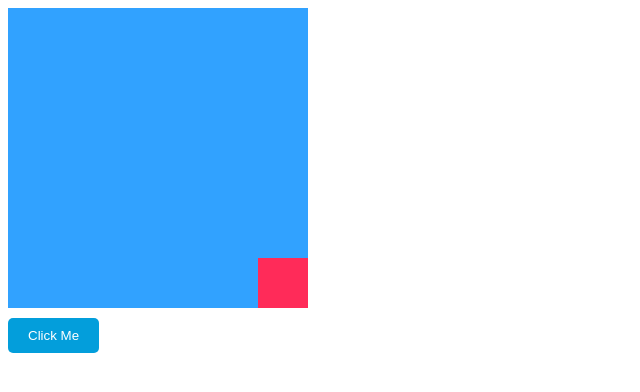
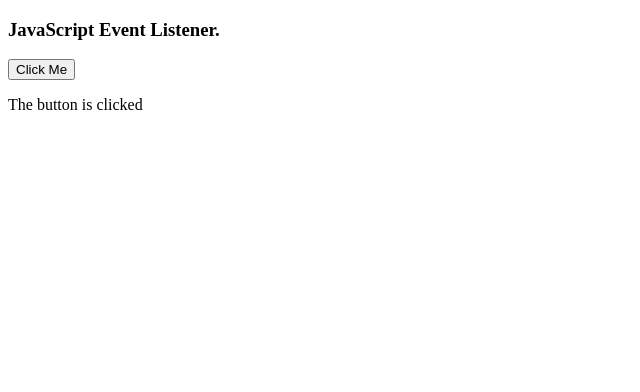
Before and after one commit to codernoyon/learning-js, a plain HTML site: page index.html in a window 1280 px wide. Both pictures are taken after a click on the button "Click Me". Shown: the whole page, without its empty margins (0-640 px from the left). Drawn offline with Linux system fonts and the light colour scheme.

Commit message:
Event Listener

```diff
--- a/index.html
+++ b/index.html
@@ -5,40 +5,11 @@
     <meta http-equiv="X-UA-Compatible" content="IE=edge">
     <meta name="viewport" content="width=device-width, initial-scale=1.0">
     <title>JS DOM</title>
-    <style>
-        .container{
-            width: 300px;
-            height: 300px;
-            background: rgba(0, 140, 255, 0.808);
-            position: relative;
-        }
-
-        #animate_box{
-            position: absolute;
-            width: 50px;
-            height: 50px;
-            background: rgb(255, 43, 89);
-            left: 0;
-            top: 0;
-        }
-        #btn{
-            background: rgb(3, 158, 219);
-            padding: 10px 20px;
-            border: none;
-            margin-top: 10px;
-            color: #fff;
-            cursor: pointer;
-            border-radius: 5px;
-
-        }
-    </style>
 </head>
 <body>
-    <div class="container">
-        <div id="animate_box"></div>
-    </div>
-
+    <h3>JavaScript Event Listener.</h3>
     <button id="btn">Click Me</button>
+    <p id="paragraph"></p>
     <script src="main.js"></script>
 </body>
 </html>
--- a/main.js
+++ b/main.js
@@ -1,20 +1,8 @@
-const btn = document.querySelector('#btn');
+const btn = document.getElementById('btn');
+const paragrph = document.getElementById('paragraph');
 
-btn.onclick = function myMove() {
-    const animateBox = document.getElementById('animate_box');
-    let position = 0;
+btn.addEventListener('click', showSomthing);
 
-    const interval = setInterval(frame, 5);
-
-    function frame() {
-        if (position < 250) {
-
-            position++;
-            animateBox.style.top = position + 'px';
-            animateBox.style.left = position + 'px';
-        } else {
-            clearInterval(interval);
-        }
-    }
-
+function showSomthing() {
+    paragrph.innerHTML = "The button is clicked";
 }
```
